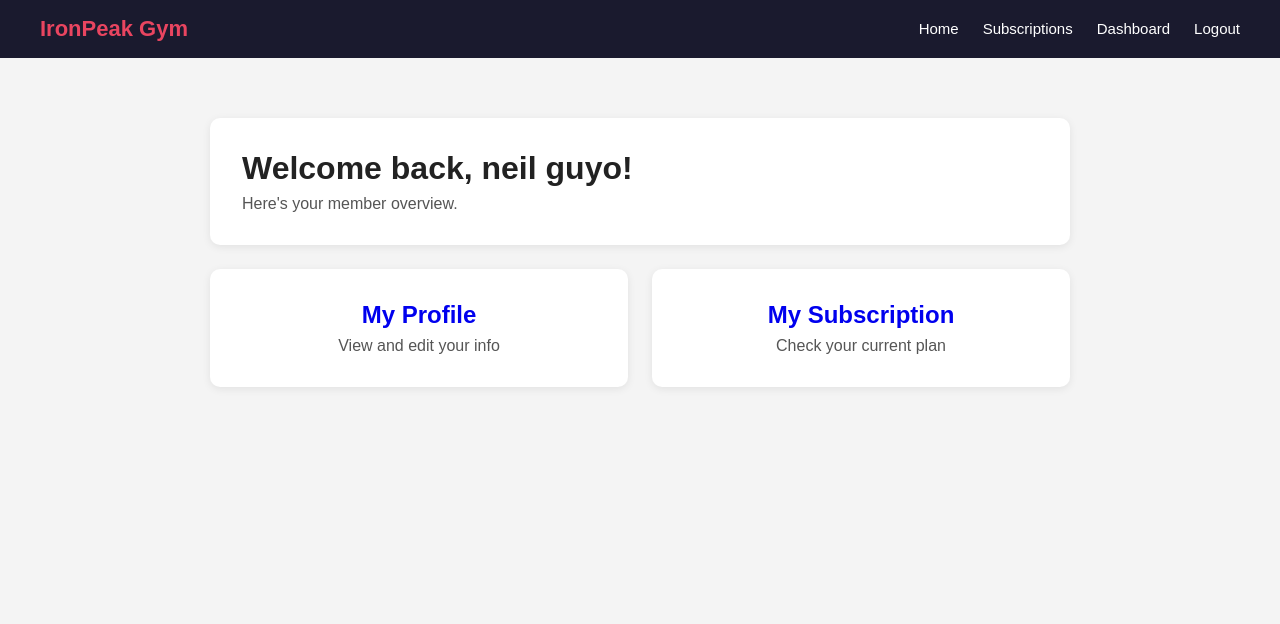
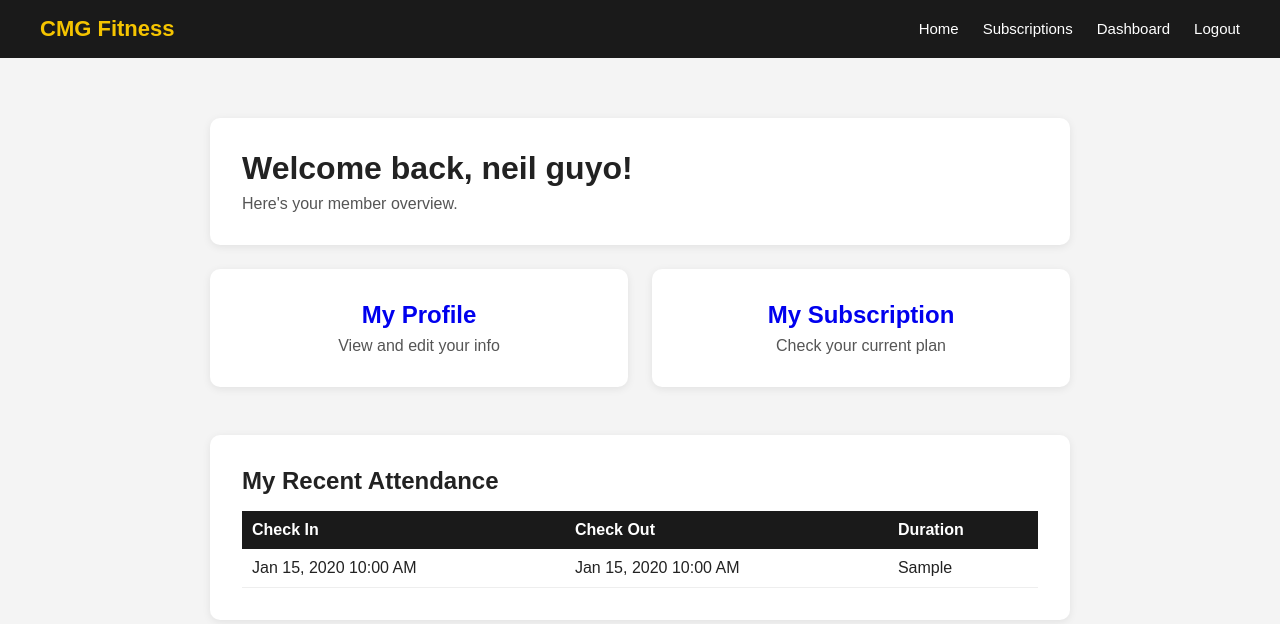
Before and after one commit to hiroRuizu/my-website, a Flask app: page /dashboard in a window 1280 px wide. Shown: the top 624 px of the page. Run offline with Flask 3, Linux system fonts and the light colour scheme; a user stored in the database is signed in; tables that the repository leaves empty hold one stand-in row (values such as "Sample post").

Commit message:
add attendance and admin features

```diff
--- a/app.py
+++ b/app.py
@@ -1,10 +1,12 @@
 from flask import Flask, render_template, redirect, url_for, request, flash
 from flask_login import LoginManager, login_user, logout_user, login_required, current_user
 from werkzeug.security import generate_password_hash, check_password_hash
-from models import db, User, Subscription
+from models import db, User, Subscription, Attendance
+from datetime import datetime
+import os
 
 app = Flask(__name__)
-app.config['SECRET_KEY'] = 'gymsecretkey123'
+app.config['SECRET_KEY'] = os.environ.get('SECRET_KEY', 'gymsecretkey123')
 app.config['SQLALCHEMY_DATABASE_URI'] = 'sqlite:///gym.db'
 
 db.init_app(app)
@@ -64,7 +66,8 @@ def logout():
 @app.route('/dashboard')
 @login_required
 def dashboard():
-    return render_template('dashboard.html')
+    attendance = Attendance.query.filter_by(user_id=current_user.id).order_by(Attendance.check_in.desc()).limit(5).all()
+    return render_template('dashboard.html', attendance=attendance)
 
 @app.route('/profile', methods=['GET', 'POST'])
 @login_required
@@ -88,6 +91,52 @@ def my_subscription():
         return redirect(url_for('my_subscription'))
     return render_template('my_subscription.html')
 
+@app.route('/admin')
+@login_required
+def admin():
+    if not current_user.is_admin:
+        flash('Access denied.')
+        return redirect(url_for('dashboard'))
+    members = User.query.filter_by(is_admin=False).all()
+    attendance = Attendance.query.order_by(Attendance.check_in.desc()).all()
+    return render_template('admin.html', members=members, attendance=attendance)
+
+@app.route('/admin/checkin/<int:user_id>')
+@login_required
+def checkin(user_id):
+    if not current_user.is_admin:
+        flash('Access denied.')
+        return redirect(url_for('dashboard'))
+    existing = Attendance.query.filter_by(user_id=user_id, check_out=None).first()
+    if existing:
+        flash('Member is already checked in.')
+        return redirect(url_for('admin'))
+    record = Attendance(user_id=user_id, check_in=datetime.utcnow())
+    db.session.add(record)
+    db.session.commit()
+    flash('Member checked in successfully!')
+    return redirect(url_for('admin'))
+
+@app.route('/admin/checkout/<int:user_id>')
+@login_required
+def checkout(user_id):
+    if not current_user.is_admin:
+        flash('Access denied.')
+        return redirect(url_for('dashboard'))
+    record = Attendance.query.filter_by(user_id=user_id, check_out=None).first()
+    if not record:
+        flash('Member is not checked in.')
+        return redirect(url_for('admin'))
+    record.check_out = datetime.utcnow()
+    delta = record.check_out - record.check_in
+    total_minutes = int(delta.total_seconds() // 60)
+    hours = total_minutes // 60
+    minutes = total_minutes % 60
+    record.duration = f"{hours}h {minutes}m"
+    db.session.commit()
+    flash('Member checked out successfully!')
+    return redirect(url_for('admin'))
+
 with app.app_context():
     db.create_all()
 
--- a/static/style.css
+++ b/static/style.css
@@ -7,7 +7,7 @@ body {
 }
 
 nav {
-    background: #1a1a2e;
+    background: #1a1a1a;
     padding: 16px 40px;
     display: flex;
     justify-content: space-between;
@@ -15,7 +15,7 @@ nav {
 }
 
 nav .logo {
-    color: #e94560;
+    color: #f5c400;
     font-size: 22px;
     font-weight: bold;
     text-decoration: none;
@@ -33,7 +33,7 @@ nav ul li a {
     font-size: 15px;
 }
 
-nav ul li a:hover { color: #e94560; }
+nav ul li a:hover { color: #f5c400; }
 
 .container {
     max-width: 900px;
@@ -44,7 +44,7 @@ nav ul li a:hover { color: #e94560; }
 .hero {
     text-align: center;
     padding: 80px 20px;
-    background: #1a1a2e;
+    background: #1a1a1a;
     color: white;
 }
 
@@ -54,7 +54,7 @@ nav ul li a:hover { color: #e94560; }
 .btn {
     display: inline-block;
     padding: 12px 28px;
-    background: #e94560;
+    background: #f5c400;
     color: white;
     text-decoration: none;
     border-radius: 6px;
@@ -63,7 +63,7 @@ nav ul li a:hover { color: #e94560; }
     cursor: pointer;
 }
 
-.btn:hover { background: #c73652; }
+.btn:hover { background: #d4a900; }
 
 .card {
     background: white;
@@ -91,7 +91,7 @@ nav ul li a:hover { color: #e94560; }
 }
 
 .plan-card h2 { margin-bottom: 8px; }
-.plan-card .price { font-size: 32px; font-weight: bold; color: #e94560; margin: 16px 0; }
+.plan-card .price { font-size: 32px; font-weight: bold; color: #f5c400; margin: 16px 0; }
 .plan-card ul { list-style: none; margin-bottom: 24px; }
 .plan-card ul li { padding: 4px 0; color: #555; }
 
--- a/templates/base.html
+++ b/templates/base.html
@@ -1,18 +1,22 @@
 <!DOCTYPE html>
 <html>
 <head>
-    <title>IronPeak Gym</title>
+    <title>CMG Fitness</title>
     <meta name="viewport" content="width=device-width, initial-scale=1.0">
     <link rel="stylesheet" href="{{ url_for('static', filename='style.css') }}">
 </head>
 <body>
     <nav>
-        <a href="/" class="logo">IronPeak Gym</a>
+        <a href="/" class="logo">CMG Fitness</a>
         <ul>
     <li><a href="/">Home</a></li>
     <li><a href="/subscriptions">Subscriptions</a></li>
     {% if current_user.is_authenticated %}
+        {% if current_user.is_admin %}
+            <li><a href="/admin">Admin</a></li>
+        {% else %}
             <li><a href="/dashboard">Dashboard</a></li>
+        {% endif %}
         <li><a href="/logout">Logout</a></li>
     {% else %}
         <li><a href="/login">Login</a></li>
--- a/templates/dashboard.html
+++ b/templates/dashboard.html
@@ -19,5 +19,31 @@
             </div>
         </a>
     </div>
+
+    <div class="card" style="margin-top:24px;">
+        <h2>My Recent Attendance</h2>
+        {% if attendance %}
+        <table style="width:100%;border-collapse:collapse;margin-top:16px;">
+            <thead>
+                <tr style="background:#1a1a1a;color:white;">
+                    <th style="padding:10px;text-align:left;">Check In</th>
+                    <th style="padding:10px;text-align:left;">Check Out</th>
+                    <th style="padding:10px;text-align:left;">Duration</th>
+                </tr>
+            </thead>
+            <tbody>
+                {% for record in attendance %}
+                <tr style="border-bottom:1px solid #eee;">
+                    <td style="padding:10px;">{{ record.check_in.strftime('%b %d, %Y %I:%M %p') }}</td>
+                    <td style="padding:10px;">{{ record.check_out.strftime('%b %d, %Y %I:%M %p') if record.check_out else '—' }}</td>
+                    <td style="padding:10px;">{{ record.duration if record.duration else 'In progress' }}</td>
+                </tr>
+                {% endfor %}
+            </tbody>
+        </table>
+        {% else %}
+        <p style="margin-top:16px;color:#555;">No attendance records yet.</p>
+        {% endif %}
+    </div>
 </div>
 {% endblock %}
--- a/templates/home.html
+++ b/templates/home.html
@@ -1,13 +1,13 @@
 {% extends "base.html" %}
 {% block content %}
 <div class="hero">
-    <h1>Welcome to IronPeak Gym</h1>
+    <h1>Welcome to CMG Fitness</h1>
     <p>Transform your body. Elevate your life.</p>
     <a href="/register" class="btn">Join Now</a>
 </div>
 <div class="container">
     <div class="card">
-        <h2>Why Choose IronPeak?</h2>
+        <h2>Why Choose CMG Fitness?</h2>
         <p style="margin-top:12px;color:#555;">State-of-the-art equipment, expert trainers, and flexible membership plans designed to fit your lifestyle and goals.</p>
     </div>
 </div>
```
Also changed, not shown: models.py (+10 -0 lines), templates/admin.html (added, +69 -0 lines), instance/gym.db. Lines whose indentation alone changed are shown as unchanged.
